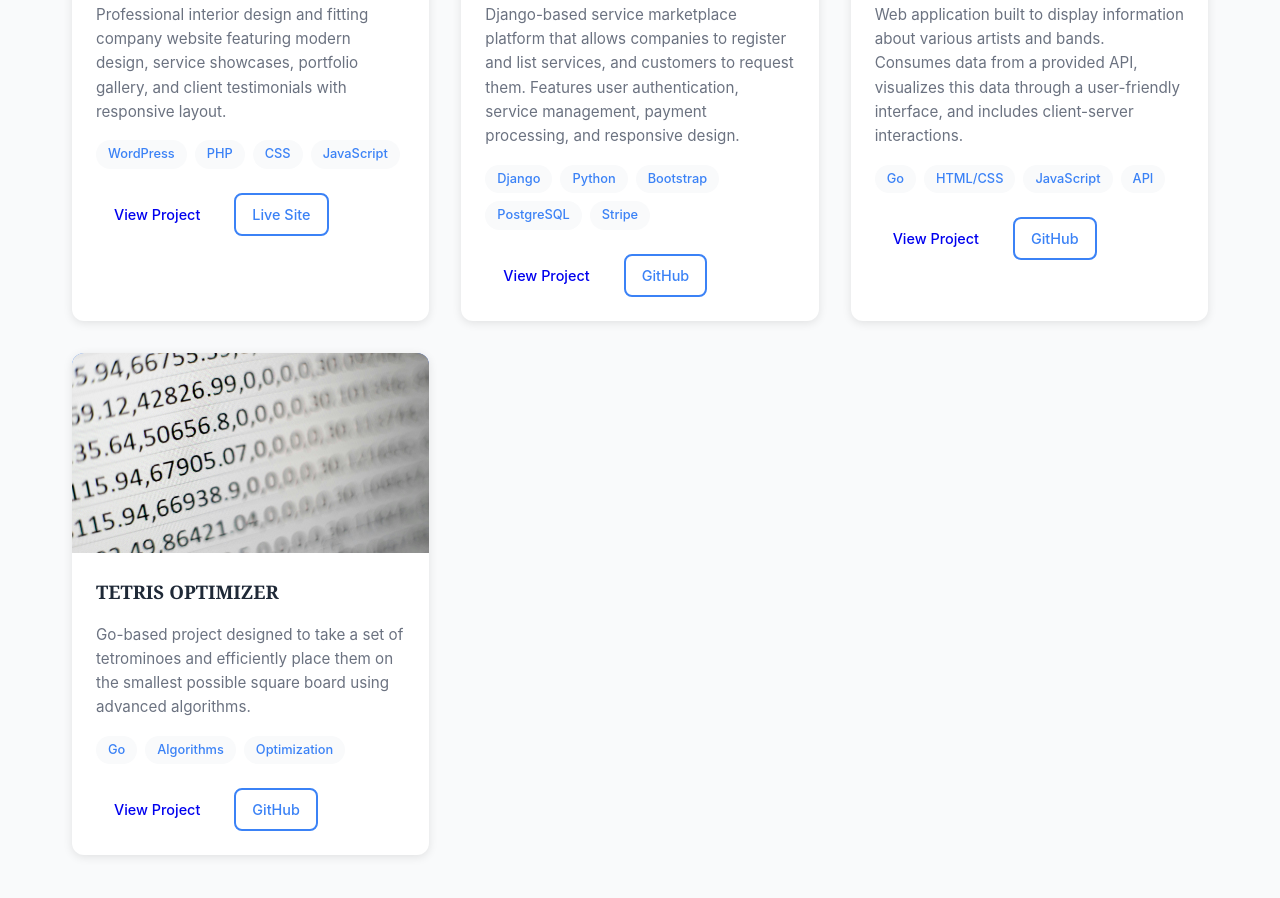
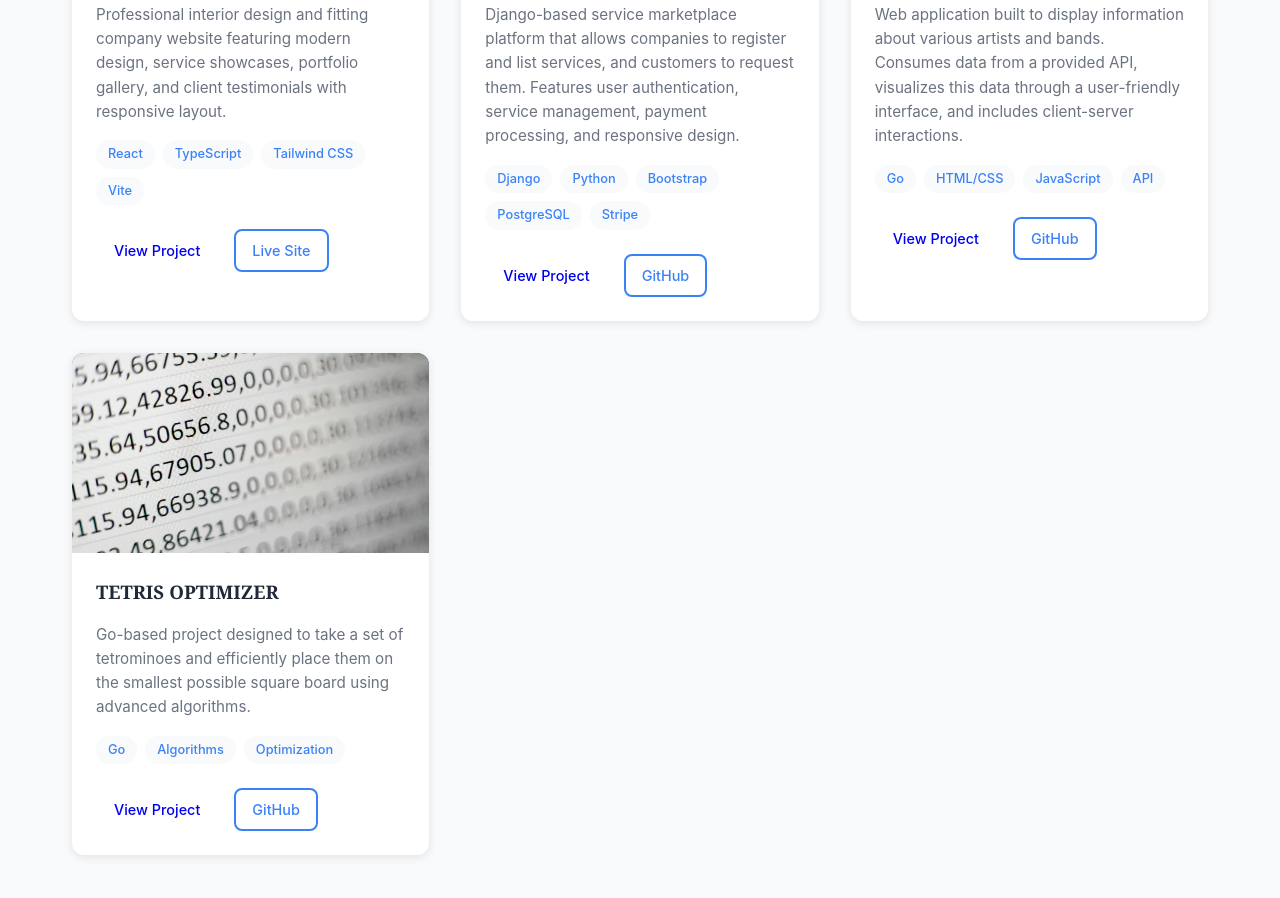
Before and after one commit to kevwasonga/portfolio, a plain HTML site: page index.html in a window 1280 px wide. Shown: the part 2285-3183 px from the top of the page. Drawn offline with Linux system fonts and the light colour scheme.

Commit message:
Update Clause Interiors tech stack

```diff
--- a/index.html
+++ b/index.html
@@ -105,10 +105,10 @@
                         <h3>CLAUSE INTERIORS</h3>
                         <p>Professional interior design and fitting company website featuring modern design, service showcases, portfolio gallery, and client testimonials with responsive layout.</p>
                         <div class="project-tags">
-                            <span>WordPress</span>
-                            <span>PHP</span>
-                            <span>CSS</span>
-                            <span>JavaScript</span>
+                            <span>React</span>
+                            <span>TypeScript</span>
+                            <span>Tailwind CSS</span>
+                            <span>Vite</span>
                         </div>
                         <div class="project-links">
                             <a href="https://clauseinteriorsfits.co.ke/" target="_blank" class="btn btn-small">View Project</a>
```
